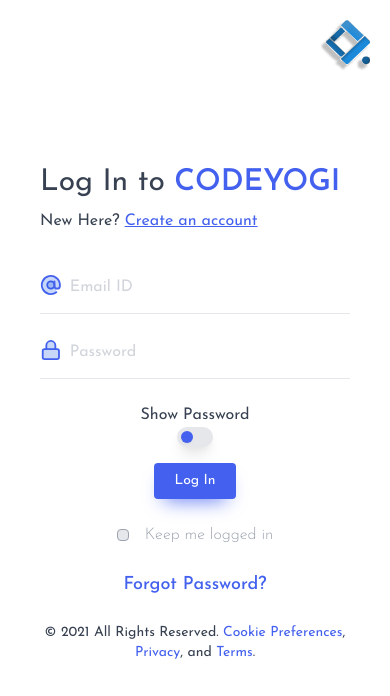
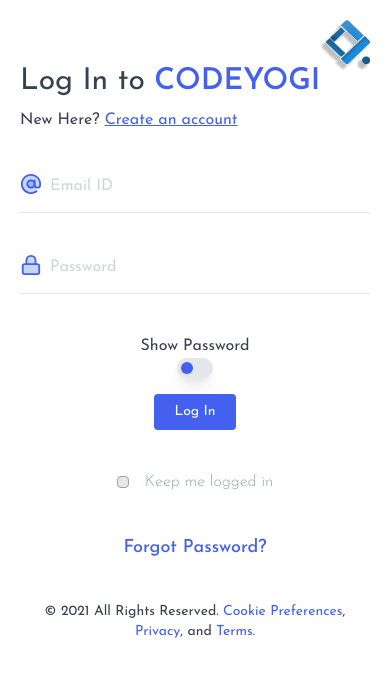
Before and after one commit to shubhamsaxena924/CodeYogiPortal, a React (Create React App) app: page /login in a window 390 px wide. Shown: the top 696 px of the page. Built offline with nearby package versions, Linux system fonts and the light colour scheme.

Commit message:
ui fixed, error added

```diff
--- a/package.json
+++ b/package.json
@@ -17,6 +17,7 @@
     "formik": "^2.2.9",
     "react": "^17.0.2",
     "react-dom": "^17.0.2",
+    "react-icons": "^4.2.0",
     "react-router-dom": "^5.2.0",
     "react-scripts": "4.0.3",
     "typescript": "^4.3.5",
--- a/src/App.tsx
+++ b/src/App.tsx
@@ -6,7 +6,7 @@
 
 const App: React.FC<Props> = (props) => {
   return (
-    <>
+    <div>
       <BrowserRouter>
         <Switch>
           <Route path={["/login", "/signup"]} exact>
@@ -14,7 +14,7 @@
           </Route>
         </Switch>
       </BrowserRouter>
-    </>
+    </div>
   );
 };
 
--- a/src/components/Button.tsx
+++ b/src/components/Button.tsx
@@ -1,20 +1,22 @@
-import React from "react";
+import React, { ButtonHTMLAttributes } from "react";
 
-interface Props {
+interface Props extends ButtonHTMLAttributes<HTMLButtonElement> {
   buttonText: string;
-  type?: string;
+  type: "submit" | "reset" | "button";
 }
 
-const Button: React.FC<Props> = (props) => {
+const Button: React.FC<Props> = ({ buttonText, className, ...rest }) => {
   return (
-    <button className="flex-shrink-0 px-5 py-2 text-sm text-white duration-500 transform rounded bg-primary hover:shadow-none shadow-primaryButton">
-      {props.buttonText}
+    <button
+      {...rest}
+      className={
+        "flex-shrink-0 px-5 py-2 text-sm text-white duration-500 transform rounded bg-primary disabled:opacity-50 disabled:cursor-not-allowed hover:shadow-none shadow-primaryButton" +
+        className
+      }
+    >
+      {buttonText}
     </button>
   );
 };
 
-Button.defaultProps = {
-  type: "submit",
-};
-
 export default React.memo(Button);
--- a/src/components/CheckBox.tsx
+++ b/src/components/CheckBox.tsx
@@ -1,4 +1,4 @@
-import React, { SetStateAction } from "react";
+import React from "react";
 import { InputHTMLAttributes } from "react";
 
 interface Props extends InputHTMLAttributes<HTMLInputElement> {
@@ -6,34 +6,20 @@
   id: string;
   name: string;
   className?: string;
-  handleChange?: {
-    value: boolean;
-    setValue: React.Dispatch<SetStateAction<any>>;
-  };
 }
 
-const CheckBox: React.FC<Props> = ({ handleChange, ...props }) => {
+const CheckBox: React.FC<Props> = ({ label, className, ...rest }) => {
   return (
     <div className="flex flex-row-reverse items-center justify-center">
-      <label htmlFor={props.id} className="font-light text-gray-400">
-        {props.label}
+      <label htmlFor={rest.id} className="font-light text-gray-400">
+        {label}
       </label>
       <input
+        {...rest}
         type="checkbox"
-        id={props.id}
-        name={props.name}
-        checked={props.checked}
-        value={props.value}
         className={
           "w-3 h-3 mr-4 bg-gray-200 border-gray-400 rounded cursor-pointer text-primary focus:ring-primary " +
-          props.className
-        }
-        onChange={(event) =>
-          handleChange &&
-          handleChange.setValue((obj: any) => ({
-            ...obj,
-            [props.name]: !handleChange.value,
-          }))
+          className
         }
       />
     </div>
--- a/src/components/InputField.tsx
+++ b/src/components/InputField.tsx
@@ -1,5 +1,7 @@
-import React, { InputHTMLAttributes, SetStateAction } from "react";
+import { Transition } from "@headlessui/react";
+import React, { Fragment, InputHTMLAttributes } from "react";
 import { useState } from "react";
+import { HiExclamationCircle } from "react-icons/hi";
 
 interface Props extends InputHTMLAttributes<HTMLInputElement> {
   placeholder: string;
@@ -9,49 +11,81 @@
   name: string; //These are optional in actual input element, so we are explicitly writing them here.
   type: string;
   className?: string;
-  handleChange?: {
-    value: string;
-    setValue: React.Dispatch<SetStateAction<any>>;
-  };
+  error?: string;
 }
 
-const InputField: React.FC<Props> = ({ handleChange, ...props }) => {
+const InputField: React.FC<Props> = ({
+  children,
+  labelForSR,
+  className,
+  onBlur,
+  error,
+  ...rest
+}) => {
   const [isFocussed, setIsFocussed] = useState<boolean>(false);
+  const [showToolTip, setShowToolTip] = useState<boolean>(false);
   return (
+    <div>
       <div
         className={
           (isFocussed ? "border-primary " : "border-gray-200 ") +
-        " flex border-b transform duration-300"
+          " flex border-b transform duration-300 "
         }
       >
-      {props.id && (
-        <label className="sr-only" htmlFor={props.id}>
-          {props.labelForSR ? props.labelForSR : props.placeholder}
+        {rest.id && (
+          <label className="sr-only" htmlFor={rest.id}>
+            {labelForSR ? labelForSR : rest.placeholder}
           </label>
         )}
-      {props.children}
+        {children}
         <input
-        id={props.id}
-        type={props.type}
-        name={props.name}
+          {...rest}
           className={
             "w-full p-0 pb-3 placeholder-gray-300 border-0 outline-none focus:ring-0 " +
-          props.className
+            className
           }
-        placeholder={props.placeholder}
           onClick={() => setIsFocussed(() => true)}
-        onBlur={() => setIsFocussed(() => false)}
-        autoComplete={props.autoComplete}
-        value={handleChange?.value}
-        onChange={(event) => {
-          handleChange &&
-            handleChange.setValue((obj: any) => ({
-              ...obj,
-              [props.name]: event.target.value,
-            }));
+          onBlur={(event) => {
+            setIsFocussed(() => false);
+            onBlur && onBlur(event);
           }}
-        required={props.required}
         />
+        <Transition
+          show={error ? true : false}
+          as={Fragment}
+          enter="transition-opacity duration-700"
+          enterFrom="opacity-0"
+          enterTo="opacity-100"
+          leave="transition-opacity duration-700"
+          leaveFrom="opacity-100"
+          leaveTo="opacity-0"
+        >
+          <div
+            className="flex items-center mt-1 text-sm transform "
+            onMouseEnter={() => {
+              setShowToolTip(() => true);
+            }}
+            onMouseLeave={() => {
+              setShowToolTip(() => false);
+            }}
+          >
+            <HiExclamationCircle className="inline w-5 h-5 m-1 text-primary animate-bounce"></HiExclamationCircle>
+            <span
+              className={
+                (showToolTip ? "sm:visible" : "invisible") +
+                " absolute sm:inline-block hidden -right-10 left-7 -top-6 text-center p-2 w-28 md:w-40 rounded-xl rounded-bl-none text-white font-light bg-primary "
+              }
+            >
+              {error}
+            </span>
+          </div>
+        </Transition>
+      </div>
+      {error && (
+        <span className="absolute px-2 pt-1 mt-1 text-xs text-white rounded-md sm:hidden bg-primary">
+          {error}
+        </span>
+      )}
     </div>
   );
 };
--- a/src/pages/Auth.page.tsx
+++ b/src/pages/Auth.page.tsx
@@ -8,7 +8,7 @@
 const AuthPage: React.FC<Props> = (props) => {
   return (
     <>
-      <div className="absolute flex w-full h-full">
+      <div className="flex w-full">
         <div className="absolute right-0 m-5 lg:hidden">
           <svg
             width="50"
@@ -288,7 +288,7 @@
             </defs>
           </svg>
         </div>
-        <div className="items-center justify-center flex-1 text-gray-700 font-josefin">
+        <div className="flex items-center justify-center flex-1 py-16 text-gray-700 lg:max-h-screen font-josefin">
           <Route path="/login">
             <LoginPage />
           </Route>
@@ -296,7 +296,7 @@
             <SignUpPage />
           </Route>
         </div>
-        <div className="items-center justify-center flex-1 hidden w-full lg:flex bg-secondary">
+        <div className="relative bottom-0 items-center justify-center flex-1 hidden min-h-screen align-middle lg:flex bg-secondary">
           <svg
             width="65%"
             height="65%"
--- a/src/pages/Login.page.tsx
+++ b/src/pages/Login.page.tsx
@@ -1,5 +1,5 @@
-import React from "react";
-import { useState } from "react";
+import React, { ChangeEvent, useState, FocusEvent } from "react";
+
 import { Link } from "react-router-dom";
 import Button from "../components/Button";
 import InputField from "../components/InputField";
@@ -15,7 +15,14 @@
     password: "",
     keepMeLoggedIn: false,
   });
+  const [touched, setTouched] = useState({ email: false, password: false });
   console.log(loginData);
+  const handleChange = (event: ChangeEvent<HTMLInputElement>) => {
+    setLoginData({ ...loginData, [event.target.name]: event.target.value });
+  };
+  const handleBlur = (event: FocusEvent<HTMLInputElement>) => {
+    setTouched({ ...touched, [event.target.name]: true });
+  };
   enum possibleKeys {
     email = "email",
     password = "password",
@@ -27,8 +34,13 @@
   });
   console.log(loginDataValidator.isValidSync(loginData));
   const [showPassword, setShowPassword] = useState<boolean>(false);
+  const getError = (key: "email" | "password") => {
+    if (touched[key] && !loginData[key]) {
+      return "This is a required field!";
+    }
+  };
   return (
-    <div className="flex flex-col justify-center h-full max-w-md p-5 mx-auto md:p-0 font-josefin">
+    <div className="flex flex-col justify-center w-full max-w-md mx-auto font-josefin">
       <div className="mx-5">
         <h1 className="text-3xl lg:text-4xl">
           Log In to{" "}
@@ -52,7 +64,7 @@
         </p>
       </div>
       <form
-        className="flex flex-col py-4 mx-5 space-y-6 md:space-y-12"
+        className="flex flex-col py-4 mx-5 space-y-10 md:space-y-12"
         onSubmit={(event) => {
           event.preventDefault();
           if (!loginDataValidator.isValidSync(loginData)) {
@@ -69,10 +81,9 @@
           name={possibleKeys.email}
           required
           autoComplete="email"
-          handleChange={{
-            value: loginData.email,
-            setValue: setLoginData,
-          }}
+          onChange={handleChange}
+          onBlur={handleBlur}
+          error={getError("email")}
         >
           <svg
             viewBox="0 0 24 24"
@@ -92,10 +103,9 @@
           autoComplete="current-password"
           name={possibleKeys.password}
           required
-          handleChange={{
-            value: loginData.password,
-            setValue: setLoginData,
-          }}
+          onChange={handleChange}
+          onBlur={handleBlur}
+          error={getError("password")}
         >
           <svg
             viewBox="0 0 24 24"
@@ -113,16 +123,22 @@
             title="Show Password"
             toggleHandler={{ isOn: showPassword, setSwitch: setShowPassword }}
           />
-          <Button buttonText="Log In" type="submit" />
+          <Button
+            buttonText="Log In"
+            type="submit"
+            disabled={getError("email") || getError("password") ? true : false}
+          />
         </div>
         <CheckBox
           id="keepLogged"
           name={possibleKeys.keepMeLoggedIn}
           checked={loginData.keepMeLoggedIn}
           label="Keep me logged in"
-          handleChange={{
-            value: loginData.keepMeLoggedIn,
-            setValue: setLoginData,
+          onChange={() => {
+            setLoginData((obj) => ({
+              ...obj,
+              keepMeLoggedIn: !obj.keepMeLoggedIn,
+            }));
           }}
         />
         <Link
--- a/src/pages/SignUp.page.tsx
+++ b/src/pages/SignUp.page.tsx
@@ -1,4 +1,4 @@
-import React, { useState } from "react";
+import React, { ChangeEvent, FocusEvent, useState } from "react";
 import { Link } from "react-router-dom";
 import Button from "../components/Button";
 import InputField from "../components/InputField";
@@ -15,6 +15,11 @@
     password: "",
     isAgree: false,
   });
+  const [touched, setTouched] = useState({
+    username: false,
+    email: false,
+    password: false,
+  });
   enum possibleKeys {
     username = "username",
     email = "email",
@@ -22,6 +27,12 @@
     isAgree = "isAgree",
   }
   console.log(signUpData);
+  const handleChange = (event: ChangeEvent<HTMLInputElement>) => {
+    setSignUpData({ ...signUpData, [event.target.name]: event.target.value });
+  };
+  const handleBlur = (event: FocusEvent<HTMLInputElement>) => {
+    setTouched({ ...touched, [event.target.name]: true });
+  };
   const [showPassword, setShowPassword] = useState<boolean>(false);
   const signUpDataValidator = yup.object().shape({
     username: yup.string().required().min(5),
@@ -30,13 +41,18 @@
     isAgree: yup.boolean().isTrue(),
   });
   console.log(signUpDataValidator.isValidSync(signUpData));
+  const getError = (key: "email" | "password" | "username") => {
+    if (touched[key] && !signUpData[key]) {
+      return "This is a required field!";
+    }
+  };
   return (
-    <div className="flex flex-col justify-center h-full max-w-md p-5 mx-auto md:p-0">
+    <div className="flex flex-col justify-center max-w-md mx-auto">
       <div className="mx-5">
         <h1 className="text-3xl lg:text-4xl">
           Get started by creating an account
         </h1>
-        <p className="mt-2 mb-6 md:mb-10">
+        <p className="mt-2 mb-6 md:mb-8">
           Already have an account?{" "}
           <Link
             to="/login"
@@ -47,7 +63,7 @@
         </p>
       </div>
       <form
-        className="flex flex-col py-4 mx-5 space-y-6 md:space-y-8"
+        className="flex flex-col py-4 mx-5 space-y-10 md:space-y-8"
         onSubmit={(event) => {
           event.preventDefault();
           if (!signUpDataValidator.isValidSync(signUpData)) {
@@ -64,10 +80,9 @@
           name={possibleKeys.username}
           required
           autoComplete="username"
-          handleChange={{
-            value: signUpData.username,
-            setValue: setSignUpData,
-          }}
+          onChange={handleChange}
+          onBlur={handleBlur}
+          error={getError("username")}
         >
           <svg
             viewBox="0 0 24 24"
@@ -87,10 +102,9 @@
           id="email"
           name={possibleKeys.email}
           autoComplete="email"
-          handleChange={{
-            value: signUpData.email,
-            setValue: setSignUpData,
-          }}
+          onChange={handleChange}
+          onBlur={handleBlur}
+          error={getError("email")}
         >
           <svg
             viewBox="0 0 24 24"
@@ -110,10 +124,9 @@
           name={possibleKeys.password}
           required
           autoComplete="new-password"
-          handleChange={{
-            value: signUpData.password,
-            setValue: setSignUpData,
-          }}
+          onChange={handleChange}
+          onBlur={handleBlur}
+          error={getError("password")}
         >
           <svg
             viewBox="0 0 24 24"
@@ -140,9 +153,8 @@
             }
             required
             checked={signUpData.isAgree}
-            handleChange={{
-              value: signUpData.isAgree,
-              setValue: setSignUpData,
+            onChange={() => {
+              setSignUpData((obj) => ({ ...obj, isAgree: !obj.isAgree }));
             }}
           />
         </div>
@@ -151,9 +163,17 @@
             title="Show Password"
             toggleHandler={{ isOn: showPassword, setSwitch: setShowPassword }}
           />
-          <Button buttonText="Get Started!" type="submit" />
+          <Button
+            buttonText="Get Started!"
+            type="submit"
+            disabled={
+              getError("email") || getError("password") || getError("username")
+                ? true
+                : false
+            }
+          />
         </div>
-        <p className="pt-12 text-sm text-center">
+        <p className="pt-8 text-sm text-center">
           © 2021 All Rights Reserved.{" "}
           <Link to="#" className="text-primary">
             Cookie Preferences
--- a/tailwind.config.js
+++ b/tailwind.config.js
@@ -17,7 +17,10 @@
     },
   },
   variants: {
-    extend: {},
+    extend: {
+      opacity: ["disabled"],
+      cursor: ["disabled"],
+    },
   },
   plugins: [require("@tailwindcss/forms")],
 };
```
Also changed, not shown: 1 other file (tests, documents, lock files or other folders). Lines whose indentation alone changed are shown as unchanged.
